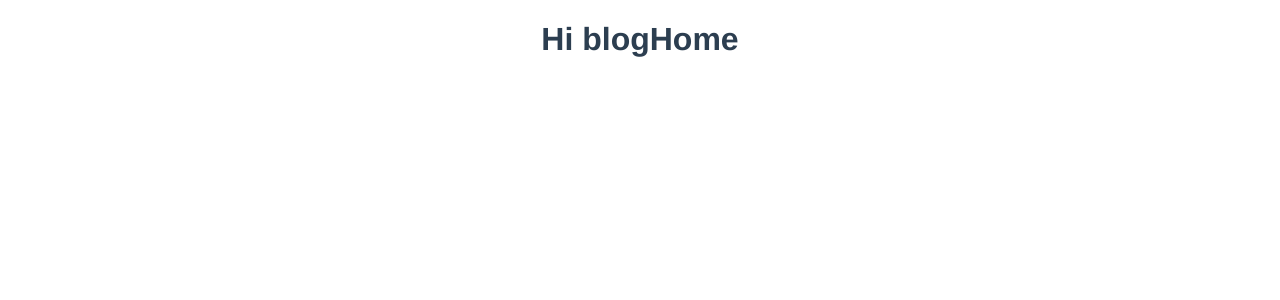
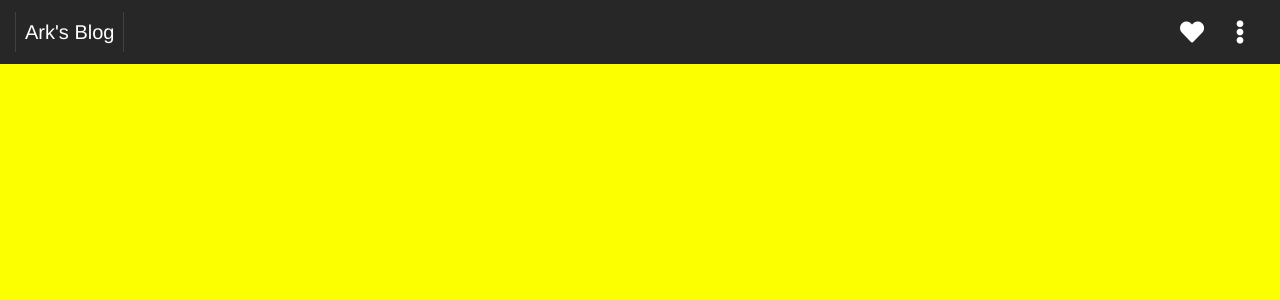
Before and after one commit to arkwq97/ark_blog, a Vue app: page / in a window 1280 px wide. Shown: the top 300 px of the page. Built offline with nearby package versions, Linux system fonts and the light colour scheme.

Commit message:
topbar初步构建,引入fa图标

```diff
--- a/package.json
+++ b/package.json
@@ -11,6 +11,7 @@
     "core-js": "^3.4.4",
     "vue": "^2.6.10",
     "vue-router": "^3.1.3",
+    "vuetify": "^2.1.0",
     "vuex": "^3.1.2"
   },
   "devDependencies": {
@@ -25,7 +26,9 @@
     "lint-staged": "^9.5.0",
     "sass": "^1.23.7",
     "sass-loader": "^8.0.0",
-    "vue-template-compiler": "^2.6.10"
+    "vue-cli-plugin-vuetify": "^2.0.4",
+    "vue-template-compiler": "^2.6.10",
+    "vuetify-loader": "^1.3.0"
   },
   "eslintConfig": {
     "root": true,
--- a/public/index.html
+++ b/public/index.html
@@ -6,6 +6,9 @@
     <meta name="viewport" content="width=device-width,initial-scale=1.0">
     <link rel="icon" href="<%= BASE_URL %>favicon.ico">
     <title>ark_blog</title>
+    <link rel="stylesheet" href="https://fonts.googleapis.com/css?family=Roboto:100,300,400,500,700,900">
+    <link rel="stylesheet" href="https://cdn.jsdelivr.net/npm/@mdi/font@latest/css/materialdesignicons.min.css">
+    <link href="https://use.fontawesome.com/releases/v5.0.13/css/all.css" rel="stylesheet">
   </head>
   <body>
     <noscript>
--- a/src/App.vue
+++ b/src/App.vue
@@ -1,6 +1,7 @@
 <template>
   <div id="app">
-    <router-view/>
+    <blog-topbar />
+    <router-view />
   </div>
 </template>
 
@@ -13,3 +14,14 @@
   color: #2c3e50;
 }
 </style>
+
+<script>
+import blogTopbar from './components/core/BlogTopbar'
+
+export default {
+  name: 'app',
+  components: {
+    blogTopbar
+  }
+}
+</script>
--- a/src/components/core/BlogTopbar.vue
+++ b/src/components/core/BlogTopbar.vue
@@ -0,0 +1,44 @@
+<template>
+    <v-app-bar
+      app
+      dark
+      elevate-on-scroll
+      scroll-target
+      data-app
+    >
+      <v-divider vertical inset></v-divider>
+
+      <v-toolbar-title id="topbarTitle">Ark's Blog</v-toolbar-title>
+
+      <v-divider vertical inset></v-divider>
+
+      <v-spacer></v-spacer>
+
+      <v-tooltip bottom>
+        <template v-slot:activator="{ on }">
+          <v-btn icon v-on="on">
+            <v-icon>fa-heart</v-icon>
+          </v-btn>
+        </template>
+
+        <span>如果您喜欢这个blog，请点击给与鼓励</span>
+      </v-tooltip>
+
+      <v-btn icon>
+        <v-icon>fa-ellipsis-v</v-icon>
+      </v-btn>
+    </v-app-bar>
+</template>
+
+<style lang="scss" scoped>
+#topbarTitle {
+  margin-left: 10px;
+  margin-right: 10px;
+}
+</style>
+
+<script>
+export default {
+  name: 'blogTopbar'
+}
+</script>
--- a/src/main.js
+++ b/src/main.js
@@ -2,11 +2,13 @@ import Vue from 'vue'
 import App from './App.vue'
 import router from './router'
 import store from './store'
+import vuetify from './plugins/vuetify'
 
 Vue.config.productionTip = false
 
 new Vue({
   router,
   store,
+  vuetify,
   render: h => h(App)
 }).$mount('#app')
--- /dev/null
+++ b/src/plugins/vuetify.js
@@ -0,0 +1,13 @@
+import Vue from 'vue'
+import Vuetify from 'vuetify'
+import 'vuetify/dist/vuetify.min.css'
+
+Vue.use(Vuetify)
+
+const opts = {
+  icons: {
+    iconfont: 'fa', // 使用fa5图标
+  },
+}
+
+export default new Vuetify(opts)
--- a/src/views/BlogHome.vue
+++ b/src/views/BlogHome.vue
@@ -1,12 +1,19 @@
 <template>
-  <div class="blogHome">
+  <div id="blogHome">
     <h1>Hi blogHome</h1>
   </div>
 </template>
 
+<style lang="scss" scope>
+#blogHome {
+  position: absolute;
+  min-height: 120%;
+  width: 100%;
+  background-color: rgb(251, 255, 0);
+}
+</style>
+
 <script>
-
-
 export default {
   name: 'home',
   components: {
--- /dev/null
+++ b/vue.config.js
@@ -0,0 +1,5 @@
+module.exports = {
+  "transpileDependencies": [
+    "vuetify"
+  ]
+}
```
Also changed, not shown: src/assets/logo.svg (added), 1 other file (tests, documents, lock files or other folders).
